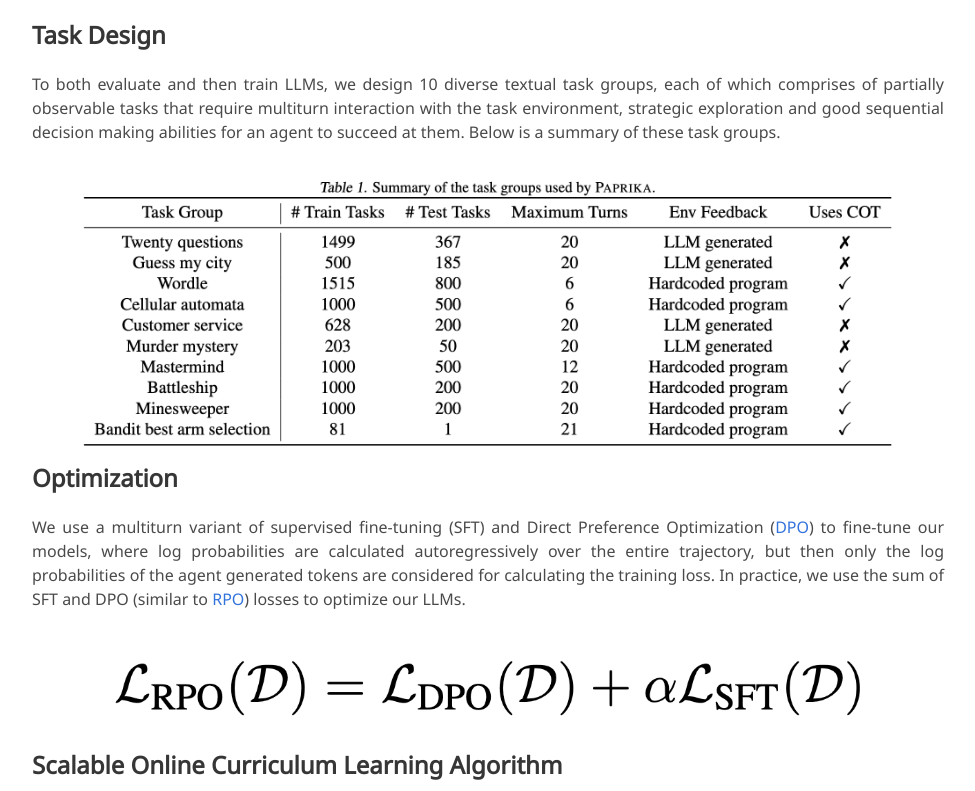
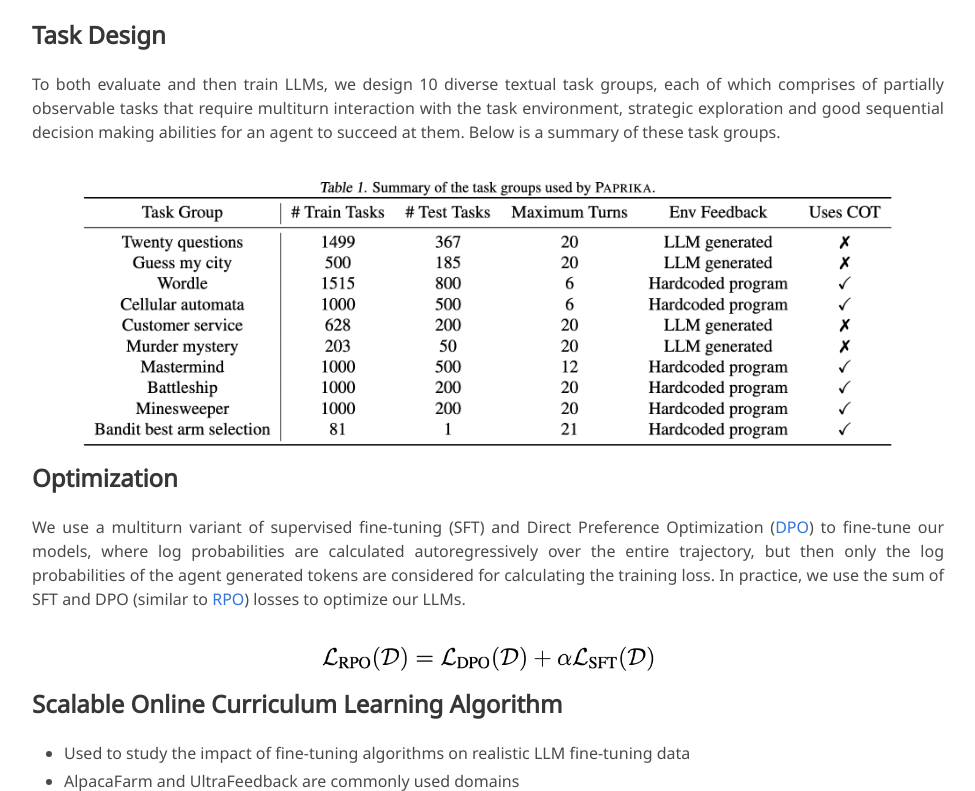
Before and after one commit to paprika-llm/paprika-llm.github.io, a plain HTML site: page index.html in a window 1280 px wide. Shown: the part 2009-2800 px from the top of the page, without its empty margins (152-1127 px from the left). Drawn offline with nearby package versions, Linux system fonts and the light colour scheme; some icons are missing; a web font is replaced by a local one.

Commit message:
code update

```diff
--- a/index.html
+++ b/index.html
@@ -220,7 +220,7 @@
 
         <center>
           <img src="./static/images/optimization_objective.png"
-            width="90%"
+            width="40%"
             alt="optimization_objective"
             class="optimization_objective"/>
         </center>
```
